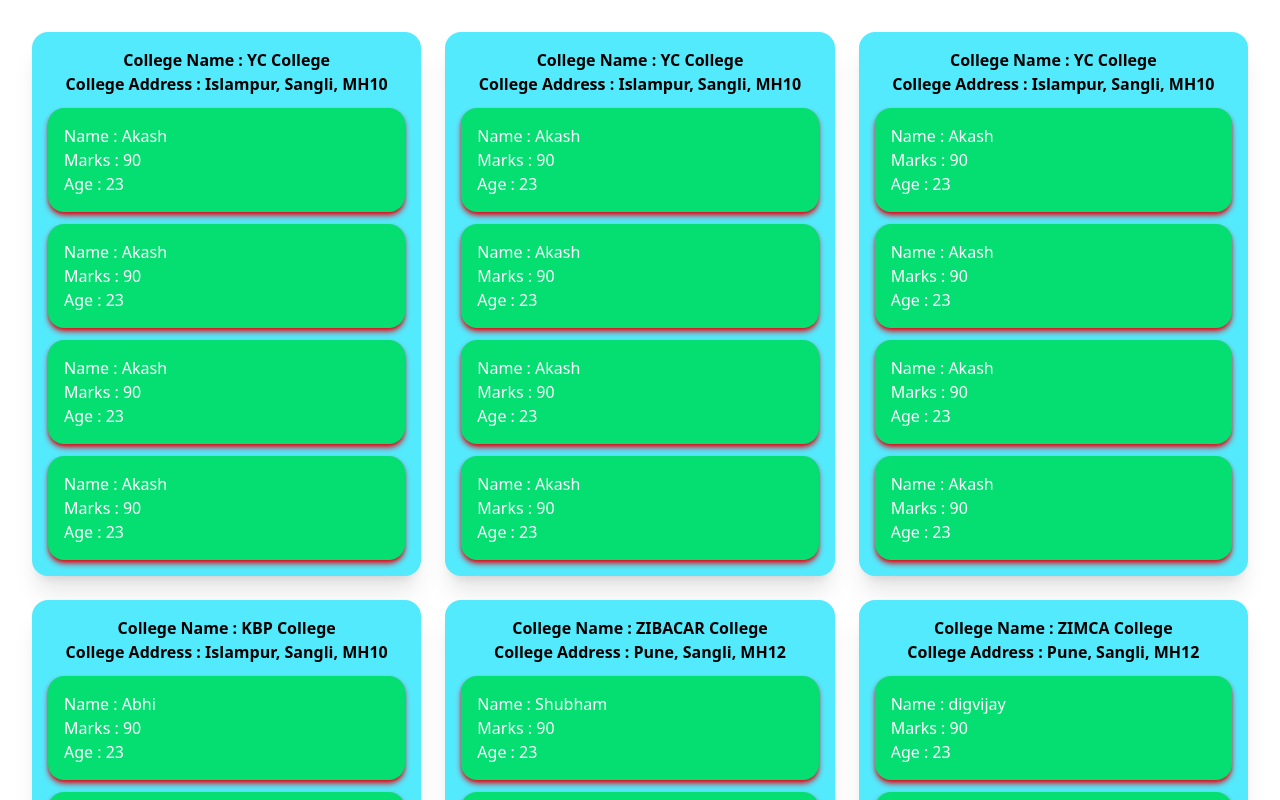
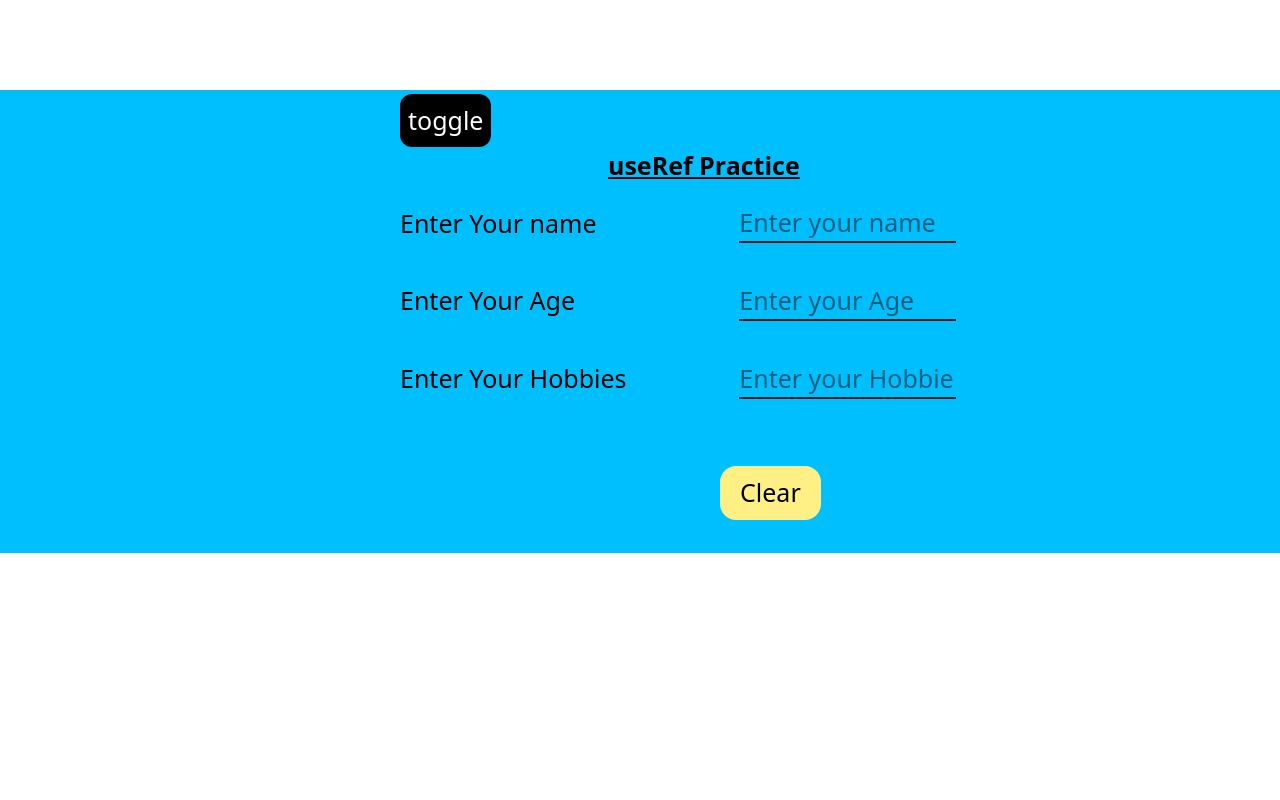
Before and after one commit to khotAkash07/ReactPractice, a React (Vite) app in the folder FromJan26/: page / in a window 1280 px wide. Shown: the top 800 px of the page. Built offline with nearby package versions, Linux system fonts and the light colour scheme.

Commit message:
useRef Practice

```diff
--- a/FromJan26/src/App.jsx
+++ b/FromJan26/src/App.jsx
@@ -2,12 +2,13 @@ import './App.css'
 import UseEffectWithPrompt from "./useEffectPractice/UseEffectWithPrompt.jsx";
 import CollegeName from "./InnerLoops/College.jsx";
 import StudentData from "./InnerLoops/StudentData.jsx";
+import UseRefDemo from "./useRef_Practice/UseRefDemo.jsx";
 
 function App() {
 
   return (
     <>
-        <StudentData />
+        <UseRefDemo />
     </>
   )
 }
--- /dev/null
+++ b/FromJan26/src/useRefDemo.module.css
@@ -0,0 +1,21 @@
+.container{
+    font-size: 25px;
+    padding-left: 400px;
+    width: 100%;
+    height: 100%;
+    background-color: deepskyblue;
+    align-items: center;
+    margin-top: 7%;
+    gap:30px;
+
+}
+
+input[type="text"]{
+    width: 40%;
+    border-bottom:2px solid #1a1a1a;
+    height: 40px;
+}
+
+td{
+    text-align: left;
+}
--- /dev/null
+++ b/FromJan26/src/useRef_Practice/UseRefDemo.jsx
@@ -0,0 +1,60 @@
+import {useRef} from 'react'
+import styles from "../useRefDemo.module.css";
+
+let UseRefDemo=()=>{
+
+    const nameRef = useRef(null);
+    const ageRef = useRef(null);
+    const hobbiesRef = useRef(null);
+    const toggleRef = useRef(null);
+
+    function handleRef(){
+        nameRef.current.value = "";
+        ageRef.current.value = "";
+        hobbiesRef.current.value = "";
+        nameRef.current.focus();
+    }
+
+    function handleToggle(){
+        if(toggleRef.current.style.display === "none"){
+            toggleRef.current.style.display = "table";
+        }else{
+            toggleRef.current.style.display = "none";
+        }
+
+    }
+    return(
+        <div className={styles.container}>
+            <button onClick={handleToggle} className="bg-black text-white p-2 rounded-xl mt-1">toggle</button>
+        <h1 className="font-bold mx-52 underline">useRef Practice</h1>
+            <table className="w-full h-92" ref={toggleRef}>
+                <tbody>
+                     <tr>
+                         <td><label htmlFor="fname">Enter Your name</label></td>
+                         <td><input ref={nameRef} type="text" name="fname" id="fname" placeholder="Enter your name" /></td>
+                     </tr>
+                     <tr>
+                         <td><label htmlFor="age">Enter Your Age</label></td>
+                         <td><input ref={ageRef} type="text" name="age" id="age" placeholder="Enter your Age" /></td>
+                     </tr>
+                     <tr>
+                         <td><label htmlFor="hob">Enter Your Hobbies</label></td>
+                         <td><input ref={hobbiesRef} type="text" name="hob" id="hob" placeholder="Enter your Hobbie" /></td>
+                     </tr>
+                    <tr>
+                        <td colSpan="2" >
+                             <button className="ml-80 text-center max-h-20 mt-4 px-5 py-2 bg-yellow-200 rounded-2xl" onClick={handleRef}>Clear</button>
+                        </td>
+                    </tr>
+                </tbody>
+            </table>
+
+
+
+
+
+        </div>
+    );
+};
+
+export default UseRefDemo;
```
